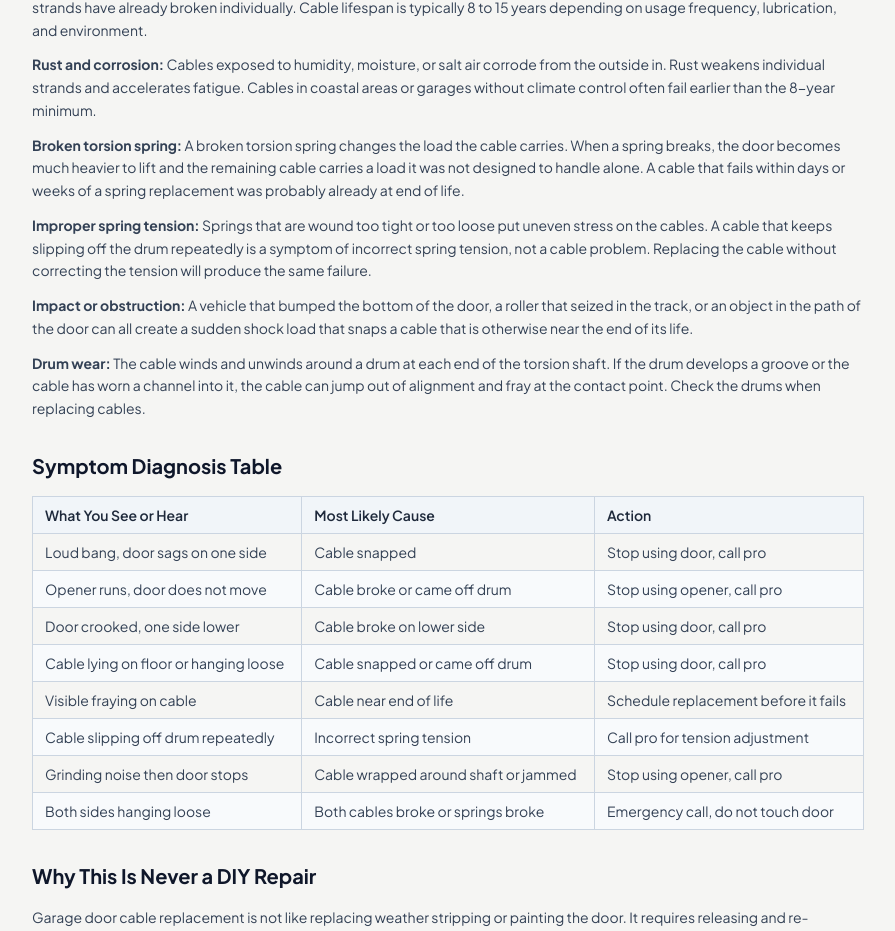
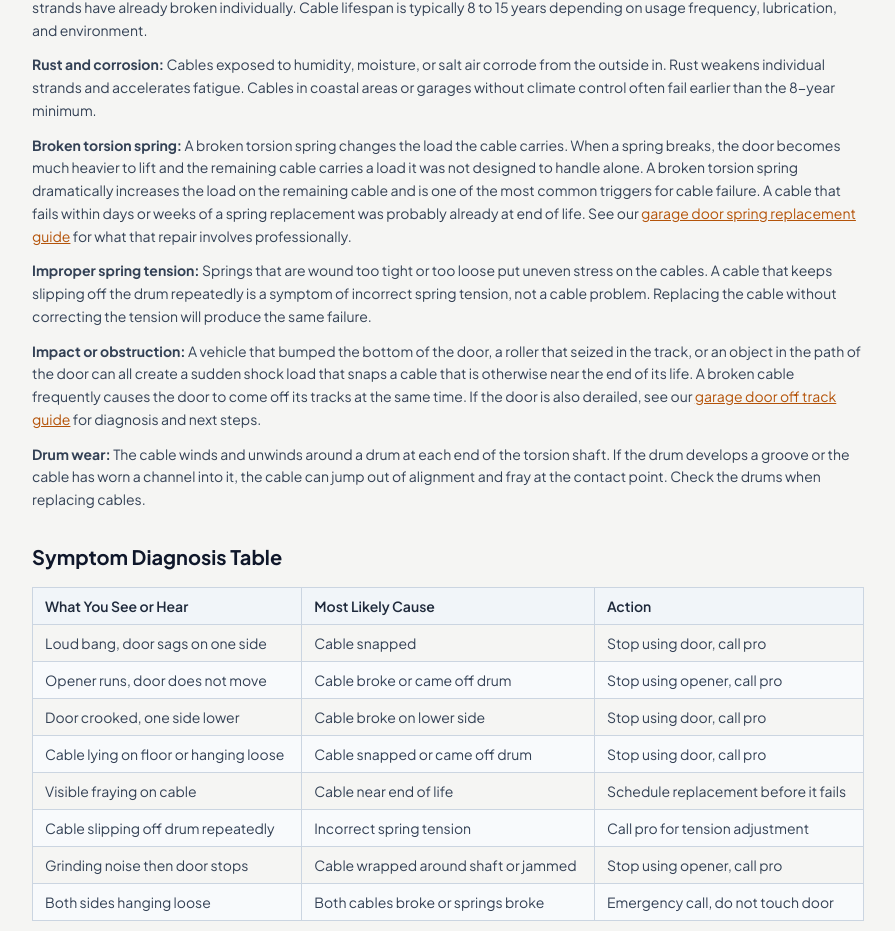
Before and after one commit to thebasementguide2026/thegarage.guide-, a Next.js app: page /problems/garage-door-cable-broke in a window 1280 px wide. Shown: the part 1714-2645 px from the top of the page, without its empty margins (192-1087 px from the left). Built offline with nearby package versions, Linux system fonts and the light colour scheme.

Commit message:
Add cross-links between garage door problem trilogy (spring, cable, off-track)

```diff
--- a/app/problems/garage-door-cable-broke/page.tsx
+++ b/app/problems/garage-door-cable-broke/page.tsx
@@ -216,9 +216,9 @@ export default function GarageDoorCableBroke() {
           <p className='text-slate-700 text-sm leading-relaxed mb-4'>Understanding why the cable failed matters because if the root cause is not addressed, the replacement cable will fail again on the same timeline.</p>
           <p className='text-slate-700 text-sm leading-relaxed mb-3'><strong>Normal wear and cycle fatigue:</strong> Every time the door opens and closes, the cables flex around the drum and bottom bracket. Over thousands of cycles, the individual steel strands fatigue and break one at a time. By the time a cable snaps, most of its strands have already broken individually. Cable lifespan is typically 8 to 15 years depending on usage frequency, lubrication, and environment.</p>
           <p className='text-slate-700 text-sm leading-relaxed mb-3'><strong>Rust and corrosion:</strong> Cables exposed to humidity, moisture, or salt air corrode from the outside in. Rust weakens individual strands and accelerates fatigue. Cables in coastal areas or garages without climate control often fail earlier than the 8-year minimum.</p>
-          <p className='text-slate-700 text-sm leading-relaxed mb-3'><strong>Broken torsion spring:</strong> A broken torsion spring changes the load the cable carries. When a spring breaks, the door becomes much heavier to lift and the remaining cable carries a load it was not designed to handle alone. A cable that fails within days or weeks of a spring replacement was probably already at end of life.</p>
+          <p className='text-slate-700 text-sm leading-relaxed mb-3'><strong>Broken torsion spring:</strong> A broken torsion spring changes the load the cable carries. When a spring breaks, the door becomes much heavier to lift and the remaining cable carries a load it was not designed to handle alone. A broken torsion spring dramatically increases the load on the remaining cable and is one of the most common triggers for cable failure. A cable that fails within days or weeks of a spring replacement was probably already at end of life. See our <Link href='/problems/garage-door-spring-replacement' className='text-amber-700 underline'>garage door spring replacement guide</Link> for what that repair involves professionally.</p>
           <p className='text-slate-700 text-sm leading-relaxed mb-3'><strong>Improper spring tension:</strong> Springs that are wound too tight or too loose put uneven stress on the cables. A cable that keeps slipping off the drum repeatedly is a symptom of incorrect spring tension, not a cable problem. Replacing the cable without correcting the tension will produce the same failure.</p>
-          <p className='text-slate-700 text-sm leading-relaxed mb-3'><strong>Impact or obstruction:</strong> A vehicle that bumped the bottom of the door, a roller that seized in the track, or an object in the path of the door can all create a sudden shock load that snaps a cable that is otherwise near the end of its life.</p>
+          <p className='text-slate-700 text-sm leading-relaxed mb-3'><strong>Impact or obstruction:</strong> A vehicle that bumped the bottom of the door, a roller that seized in the track, or an object in the path of the door can all create a sudden shock load that snaps a cable that is otherwise near the end of its life. A broken cable frequently causes the door to come off its tracks at the same time. If the door is also derailed, see our <Link href='/problems/garage-door-off-track' className='text-amber-700 underline'>garage door off track guide</Link> for diagnosis and next steps.</p>
           <p className='text-slate-700 text-sm leading-relaxed mb-4'><strong>Drum wear:</strong> The cable winds and unwinds around a drum at each end of the torsion shaft. If the drum develops a groove or the cable has worn a channel into it, the cable can jump out of alignment and fray at the contact point. Check the drums when replacing cables.</p>
         </section>
 
--- a/app/problems/garage-door-off-track/page.tsx
+++ b/app/problems/garage-door-off-track/page.tsx
@@ -187,10 +187,10 @@ export default function GarageDoorOffTrack() {
               <p className='text-slate-700 text-sm'><strong>2. Track condition:</strong> Is the track straight? Look down its length from below. A bent or dented section of track will not hold a roller no matter how carefully you reinsert it.</p>
             </div>
             <div>
-              <p className='text-slate-700 text-sm'><strong>3. Cable condition:</strong> Look at the lift cables on each side of the door. They should be taut and wound properly on the drum above. A cable that is frayed, snapped, or hanging loose means the door is unbalanced and unsafe to touch until a professional replaces the cable.</p>
+              <p className='text-slate-700 text-sm'><strong>3. Cable condition:</strong> Look at the lift cables on each side of the door. They should be taut and wound properly on the drum above. A cable that is frayed, snapped, or hanging loose means the door is unbalanced and unsafe to touch until a professional replaces the cable. A broken lift cable is one of the most common causes of a door coming off track. If the cable has snapped or gone slack, see our <Link href='/problems/garage-door-cable-broke' className='text-amber-700 underline'>garage door cable broke guide</Link> for immediate steps and repair costs.</p>
             </div>
             <div>
-              <p className='text-slate-700 text-sm'><strong>4. Spring condition:</strong> Look at the torsion spring above the door or the extension springs along the horizontal tracks. A broken spring is obvious: either the coil is separated or one side of the door sags heavily while the other side appears normal. Broken spring means call a pro immediately.</p>
+              <p className='text-slate-700 text-sm'><strong>4. Spring condition:</strong> Look at the torsion spring above the door or the extension springs along the horizontal tracks. A broken spring is obvious: either the coil is separated or one side of the door sags heavily while the other side appears normal. Broken spring means call a pro immediately. A broken torsion spring can also cause the door to derail by creating uneven weight distribution. See our <Link href='/problems/garage-door-spring-replacement' className='text-amber-700 underline'>garage door spring replacement guide</Link> for what that repair involves.</p>
             </div>
             <div>
               <p className='text-slate-700 text-sm'><strong>5. Track mounting:</strong> Are the track brackets still bolted to the wall? A track that has pulled away from the wall will swing outward and allow rollers to escape repeatedly until the mounting is repaired.</p>
--- a/app/problems/garage-door-spring-replacement/page.tsx
+++ b/app/problems/garage-door-spring-replacement/page.tsx
@@ -187,8 +187,8 @@ export default function GarageDoorSpringReplacement() {
             <li className='text-slate-700 text-sm'>The door will not open, or opens only 2 to 4 inches before the opener strains and stops</li>
             <li className='text-slate-700 text-sm'>The door feels extremely heavy when you try to lift it manually after disconnecting the opener</li>
             <li className='text-slate-700 text-sm'>A visible gap of 2 to 3 inches in the torsion spring coil above the door</li>
-            <li className='text-slate-700 text-sm'>The lift cables on one or both sides appear slack or have fallen off their drums</li>
-            <li className='text-slate-700 text-sm'>The door appears crooked or lopsided (more common with extension spring failure on one side)</li>
+            <li className='text-slate-700 text-sm'>The lift cables on one or both sides appear slack or have fallen off their drums. A broken spring frequently causes the lift cable to go slack or snap under the uneven load. If your cable also failed, see our <Link href='/problems/garage-door-cable-broke' className='text-amber-700 underline'>garage door cable broke guide</Link> for what to do next.</li>
+            <li className='text-slate-700 text-sm'>The door appears crooked or lopsided (more common with extension spring failure on one side). A broken spring can also cause the door to come off its tracks. See our <Link href='/problems/garage-door-off-track' className='text-amber-700 underline'>garage door off track guide</Link> for diagnosis and repair steps.</li>
           </ul>
         </section>
 
```
